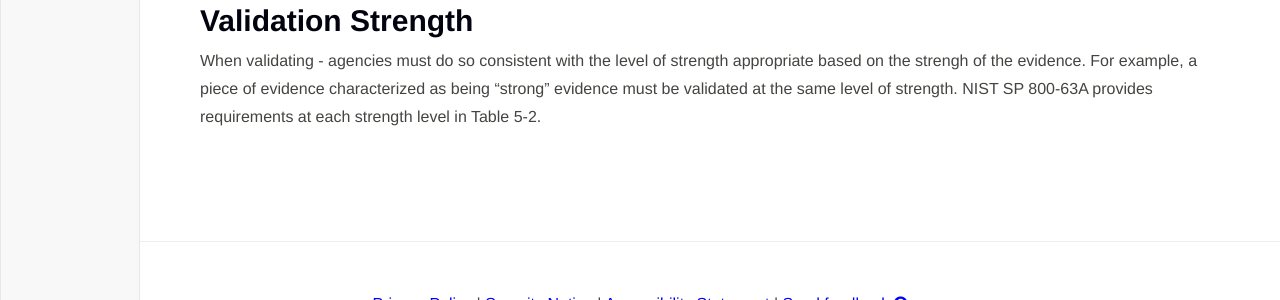
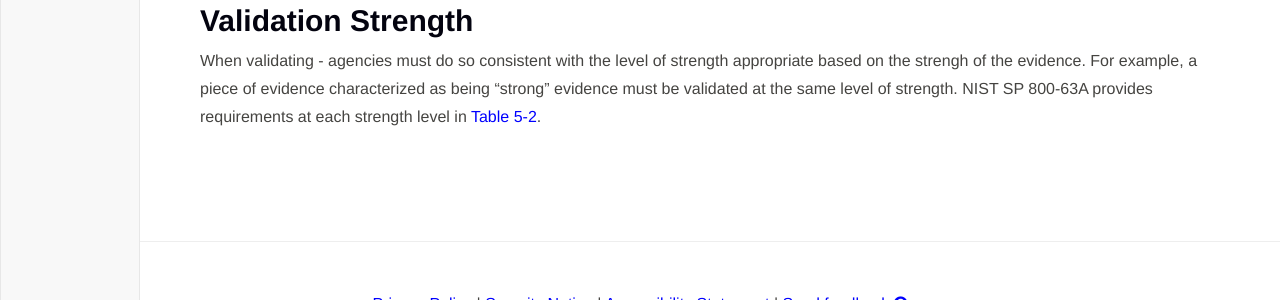
Before and after one commit to tridentity/800-63A-ImplGuide, a Jekyll site: the page built from 5_Validation.md, in a window 1280 px wide and 900 px high, scrolled down 1428 px. Shown: the part 582-882 px from the top of the window. Built offline with Jekyll 4.4.1, drawn with Linux system fonts in a browser that asks for light colours; our own code applies the rules of GitHub Pages for plain Markdown files; part of the change alters nothing that is shown.

```diff
--- a/5_Validation.md
+++ b/5_Validation.md
@@ -39,4 +39,4 @@ It is also important to make the distinction between equipment and knowledge tha
 
 ## Validation Strength
 
-When validating - agencies must do so consistent with the level of strength appropriate based on the strengh of the evidence. For example, a piece of evidence characterized as being "strong" evidence must be validated at the same level of strength. NIST SP 800-63A provides requirements at each strength level in Table 5-2.
+When validating - agencies must do so consistent with the level of strength appropriate based on the strengh of the evidence. For example, a piece of evidence characterized as being "strong" evidence must be validated at the same level of strength. NIST SP 800-63A provides requirements at each strength level in [Table 5-2](https://pages.nist.gov/800-63-3/sp800-63a.html#63aSec5-Table2).
```
